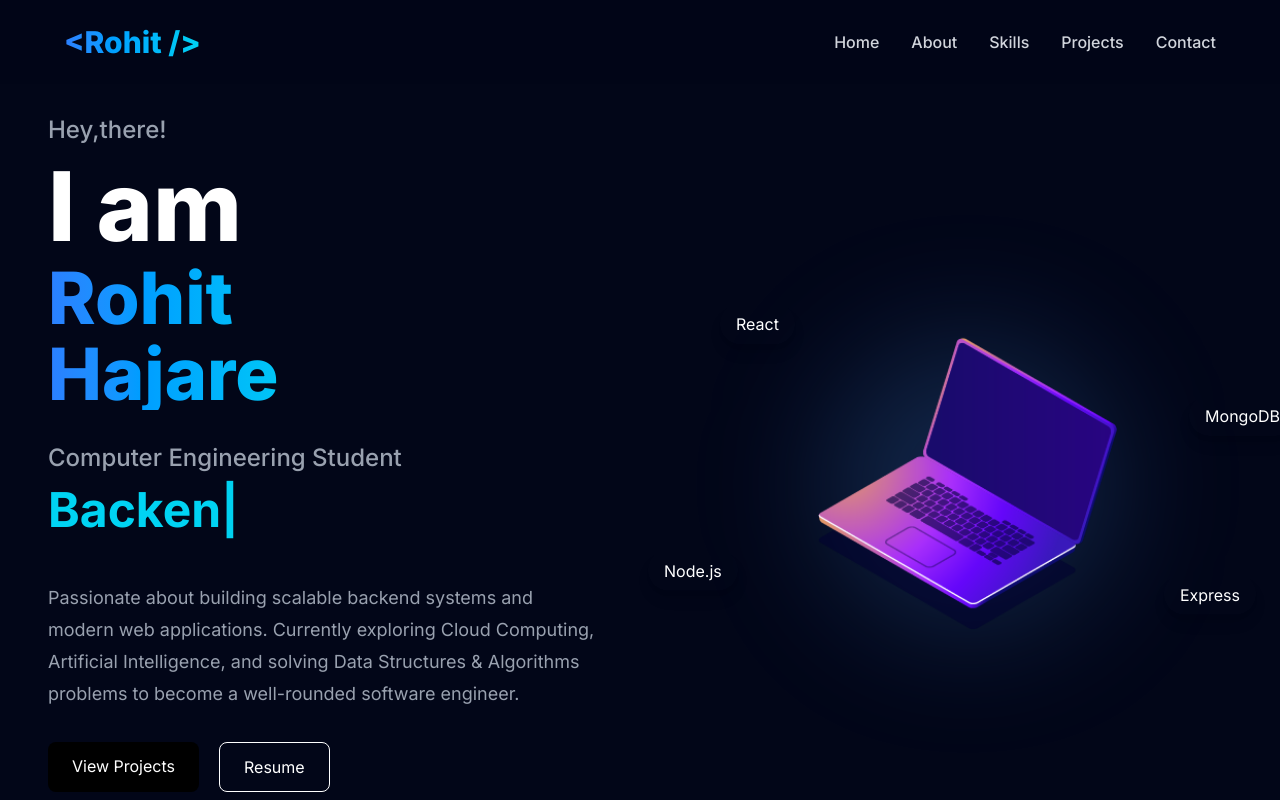
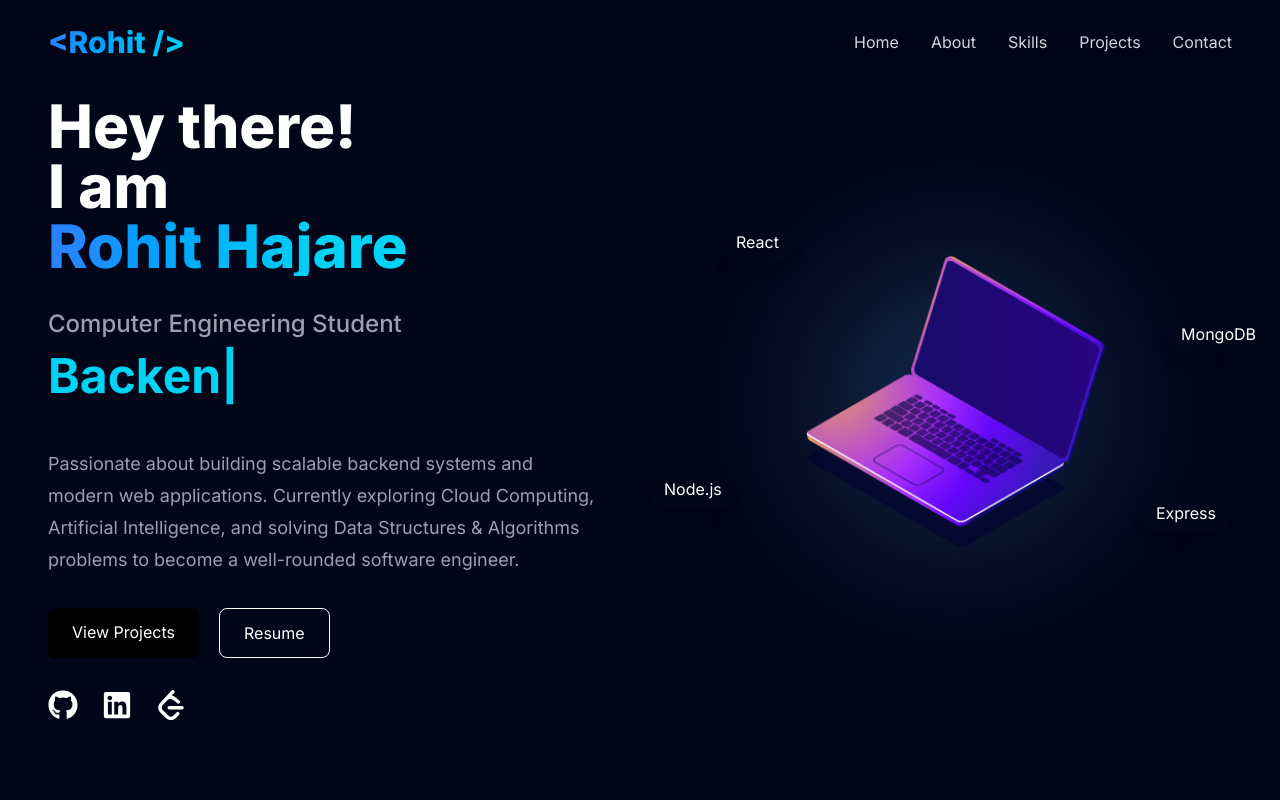
Before and after one commit to Rohit-git-glitch/rohits-portfolio, a React (Vite) app: page / in a window 1280 px wide. Shown: the top 800 px of the page. Built offline with nearby package versions, Linux system fonts and the light colour scheme.

Commit message:
polishing home

```diff
--- a/src/components/Navbar.jsx
+++ b/src/components/Navbar.jsx
@@ -1,68 +1,22 @@
-// function Navbar() {
-//   return (
-//     <nav className="flex justify-between items-center px-8 py-5">
-//       <h1 className="text-2xl font-bold">
-//         Rohit
-//       </h1>
-
-//       <div className="flex gap-6">
-//         <a href="#home">Home</a>
-//         <a href="#about">About</a>
-//         <a href="#skills">Skills</a>
-//         <a href="#projects">Projects</a>
-//         <a href="#contact">Contact</a>
-//       </div>
-//     </nav>
-//   )
-// }
-
-// export default Navbar
 function Navbar() {
   return (
-    <nav className="sticky top-0 z-50 flex items-center justify-between px-8 lg:px-16 py-6 bg-slate-950/80 backdrop-blur-md">
+    <nav className="sticky top-0 z-50 bg-slate-950/80 backdrop-blur-md">
 
-      {/* Logo */}
-      <h1 className="text-3xl font-extrabold bg-gradient-to-r from-blue-500 to-cyan-400 bg-clip-text text-transparent cursor-pointer">
-        {"<Rohit />"}
-      </h1>
+      <div className="max-w-7xl mx-auto px-6 lg:px-12 flex items-center justify-between py-6">
 
-      {/* Navigation */}
-      <div className="hidden md:flex items-center gap-8 text-gray-300 font-medium">
+        <h1 className="text-3xl font-extrabold bg-gradient-to-r from-blue-500 to-cyan-400 bg-clip-text text-transparent cursor-pointer">
+          {"<Rohit />"}
+        </h1>
 
-        <a
-          href="#home"
-          className="hover:text-cyan-400 transition-colors duration-300"
-        >
-          Home
-        </a>
+        <div className="hidden md:flex gap-8 text-gray-300">
 
-        <a
-          href="#about"
-          className="hover:text-cyan-400 transition-colors duration-300"
-        >
-          About
-        </a>
+          <a href="#home" className="hover:text-cyan-400">Home</a>
+          <a href="#about" className="hover:text-cyan-400">About</a>
+          <a href="#skills" className="hover:text-cyan-400">Skills</a>
+          <a href="#projects" className="hover:text-cyan-400">Projects</a>
+          <a href="#contact" className="hover:text-cyan-400">Contact</a>
 
-        <a
-          href="#skills"
-          className="hover:text-cyan-400 transition-colors duration-300"
-        >
-          Skills
-        </a>
-
-        <a
-          href="#projects"
-          className="hover:text-cyan-400 transition-colors duration-300"
-        >
-          Projects
-        </a>
-
-        <a
-          href="#contact"
-          className="hover:text-cyan-400 transition-colors duration-300"
-        >
-          Contact
-        </a>
+        </div>
 
       </div>
 
--- a/src/sections/Hero.jsx
+++ b/src/sections/Hero.jsx
@@ -72,44 +72,33 @@ function Hero() {
   return (
     <section
       id="home"
-      className="min-h-screen flex items-center px-6"
+      className="min-h-screen flex items-start"
     >
 
-      <div className="max-w-7xl mx-auto grid lg:grid-cols-2 gap-20 items-center">
+      <div className="max-w-7xl mx-auto px-6 lg:px-12 grid lg:grid-cols-2 gap-20 items-center">
 
         {/* LEFT SIDE */}
 
-        <div  className="md:pl-6">
-
-
-          <motion.p
-            initial={{ opacity: 0, x: -30 }}
-            animate={{ opacity: 1, x: 0 }}
-            transition={{ duration: 0.7 }}
-            className="text-xl md:text-2xl font-medium text-gray-400"
-          >
-            Hey,there!
-          </motion.p>
-
+        <div  className="md:pl-0">
 
 
           <motion.h1
             initial={{ opacity: 0, x: -30 }}
             animate={{ opacity: 1, x: 0 }}
             transition={{ duration: 0.8 }}
-            className="mt-3 leading-none"
+            className="mt-3 leading-tight font-extrabold"
           >
 
-            <span className="block text-6xl md:text-8xl font-extrabold text-white">
+            <span className="block text-5xl md:text-6xl">
+              Hey there!
+            </span>
+
+            <span className="block text-5xl md:text-6xl text-white">
               I am
             </span>
 
-            <span className="block mt-2 text-5xl md:text-6xl lg:text-7xl font-extrabold bg-gradient-to-r from-blue-500 via-cyan-400 to-sky-300 bg-clip-text text-transparent">
-              Rohit
-            </span>
-
-            <span className="block mt-1 text-5xl md:text-6xl lg:text-7xl font-extrabold bg-gradient-to-r from-blue-500 via-cyan-400 to-sky-300 bg-clip-text text-transparent">
-              Hajare
+            <span className="block text-5xl md:text-6xl bg-gradient-to-r from-blue-500 via-cyan-400 to-sky-300 bg-clip-text text-transparent">
+              Rohit Hajare
             </span>
 
           </motion.h1>
```
